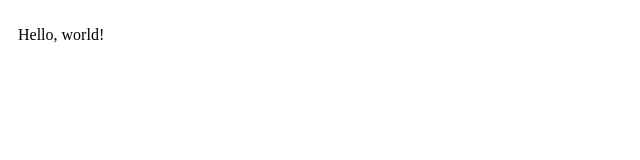
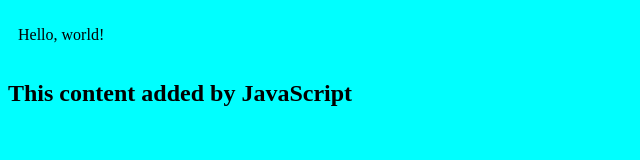
Before and after one commit to BrendaBii/phase-0-project, a plain HTML site: page index.html in a window 1280 px wide. Shown: the whole page, without its empty margins (0-640 px from the left). Drawn offline with Linux system fonts and the light colour scheme.

Commit message:
Added some css styling to the style.css file and JavaScript objects to the script.js file

```diff
--- a/script.js
+++ b/script.js
@@ -0,0 +1,3 @@
+const h2 = document.createElement("h2");
+h2.textContent = "This content added by JavaScript";
+document.querySelector("body").appendChild(h2);
--- a/style.css
+++ b/style.css
@@ -2,3 +2,6 @@
     display: grid;
     margin: 10px;
 }
+body {
+    background-color: aqua;
+}
```
